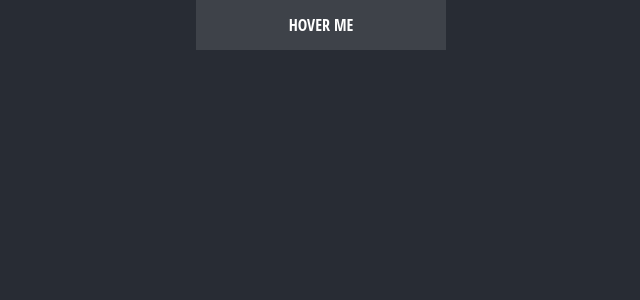
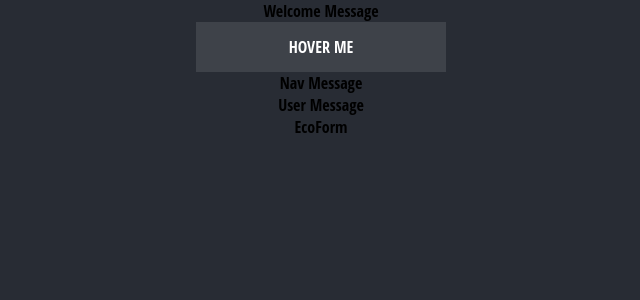
Before and after one commit to JoyE-HOU/Ecolabels, a React (Create React App) app: page / in a window 1280 px wide. Shown: the top 300 px of the page, without its empty margins (319-959 px from the left). Built offline with nearby package versions, Linux system fonts and the light colour scheme.

Commit message:
created/modified components

```diff
--- a/src/App.js
+++ b/src/App.js
@@ -1,16 +1,18 @@
 import logo from './logo.svg';
 import './App.css';
+import './component/Landing'
+import Landing from './component/Landing';
+import Nav from './component/Nav';
+import User from './component/User';
+import EcoForm from './component/EcoForm';
 
 function App() {
   return (
     <div className="App">
-
-      <div class="box-3">
-        <div class="btn btn-three">
-          <span>HOVER ME</span>
-        </div>
-      </div>
-
+      <div><Landing /></div>
+      <div><Nav /></div>
+      <div><User /></div>
+      <div><EcoForm /></div>
     </div>
   );
 }
--- /dev/null
+++ b/src/component/EcoForm.js
@@ -0,0 +1,7 @@
+  function EcoForm() {
+     return (
+       <div>EcoForm</div>
+     )
+ }
+
+ export default EcoForm;
--- /dev/null
+++ b/src/component/Landing.js
@@ -0,0 +1,14 @@
+function Landing() {
+    return (
+        <div className="Landing">
+            <div>Welcome Message</div>
+            <div class="box-3">
+                <div class="btn btn-three">
+                    <span>HOVER ME</span>
+                </div>
+            </div>
+        </div>
+    )
+}
+
+export default Landing;
--- /dev/null
+++ b/src/component/Nav.js
@@ -0,0 +1,9 @@
+function Nav() {
+    return (
+        <div className="Nav">
+            <div>Nav Message</div>
+        </div>
+    )
+}
+
+export default Nav;
--- /dev/null
+++ b/src/component/User.js
@@ -0,0 +1,9 @@
+function User() {
+    return (
+        <div className="User">
+            <div>User Message</div>
+        </div>
+    )
+}
+
+export default User;
```
